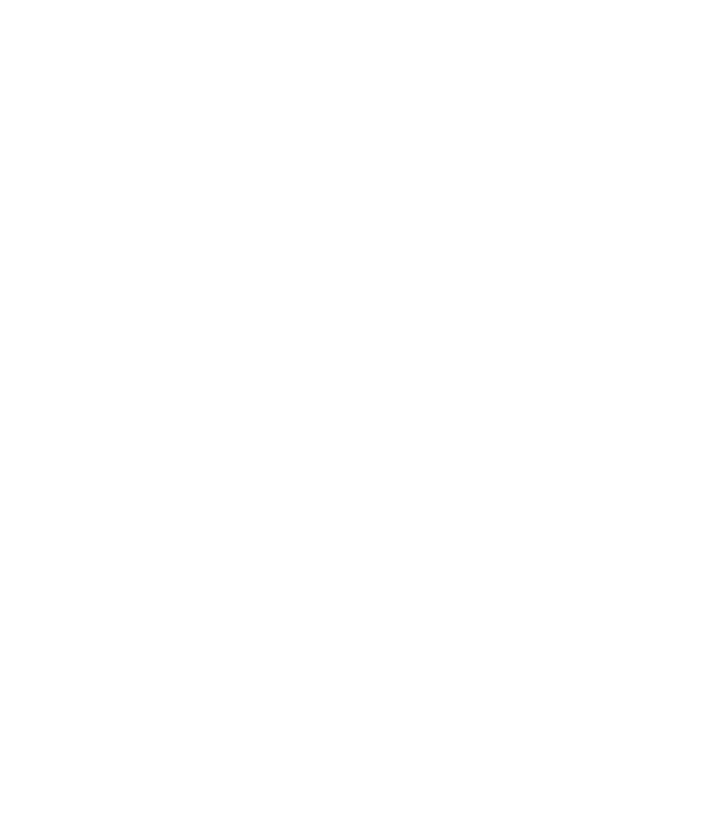
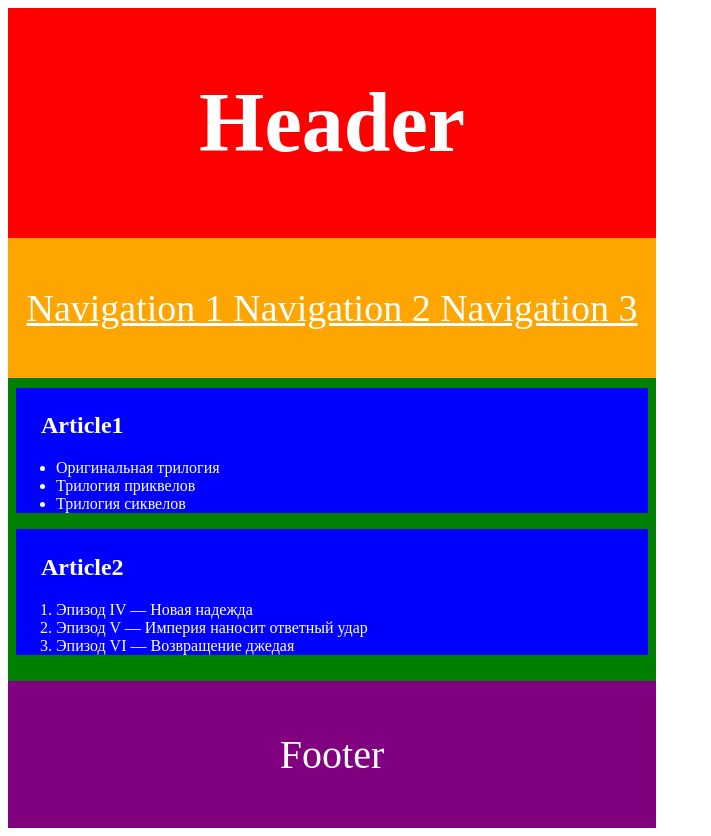
Before and after one commit to js-tasks-ru/htmlcss-20220317_alexxxusachev888, a website: page 02-dz0/01-semantic-mockup/solution.html in a window 1280 px wide. Shown: the whole page, without its empty margins (0-711 px from the left). Before the commit the page ends 800 px from the top, so only its background shows below. Drawn offline with Linux system fonts and the light colour scheme.

Commit message:
Semantic mockup

```diff
--- /dev/null
+++ b/02-dz0/01-semantic-mockup/semanticmockup.css
@@ -0,0 +1,39 @@
+*{
+    color: white;
+    }
+
+header {
+    background-color: red;
+    font-size: 42px;
+    text-decoration-style: solid;
+}
+nav {
+    background-color: orange;
+    font-size: 38px;
+    text-decoration-line: underline;
+    text-decoration-style: solid;
+    }
+
+main {
+    background-color: green;
+}
+footer {
+    background-color: purple;
+    font-size: 40px;
+}
+article {
+    background-color: blue;
+    text-align: left;
+    padding-top: 5px;
+    }
+
+h2 {
+    text-indent: 25px;
+}
+header, nav, main, footer {
+    text-align: center;
+    margin: 0px;
+    border: 0px;
+    padding: 10px 8px;
+    width: 50%;
+    }
--- a/02-dz0/01-semantic-mockup/solution.html
+++ b/02-dz0/01-semantic-mockup/solution.html
@@ -1,4 +1,41 @@
 <!DOCTYPE html>
 <html lang="ru">
-    <!-- Ваше решение -->
+    <head>
+        <meta charset="utf-8">
+        <meta name="keywords" content="Семантическая разметка страницы, CSS, HTML">
+        <meta name="description" content="Лучшая семантическая разметка страницы на курсе HTMLCSS-20220317">
+        <meta name="author" content="Alexander Usachev">
+        <meta name="viewport" content="width=device-width, initial-scale=1.0">
+        <title>Семантическая разметка страницы</title>
+        <link rel="stylesheet" href="semanticmockup.css">
+    </head>
+    <body>
+        <header>
+            <h1>Header</h1>
+            </header>
+        <nav>
+            <p>Navigation 1 Navigation 2 Navigation 3</p>
+        </nav>
+        <main>
+            <article>
+                <h2>Article1</h2>
+                <ul>
+                    <li>Оригинальная трилогия</li>
+                    <li>Трилогия приквелов</li>
+                    <li>Трилогия сиквелов</li>
+                </ul>
+            </article>
+            <article>
+            <h2>Article2</h2>
+                <ol>
+                    <li>Эпизод IV — Новая надежда</li>
+                    <li>Эпизод V — Империя наносит ответный удар</li>
+                    <li>Эпизод VI — Возвращение джедая</li>
+                </ol>
+            </article>
+        </main>
+        <footer>
+            <p>Footer</p>
+        </footer>
+    </body>
 </html>
```
